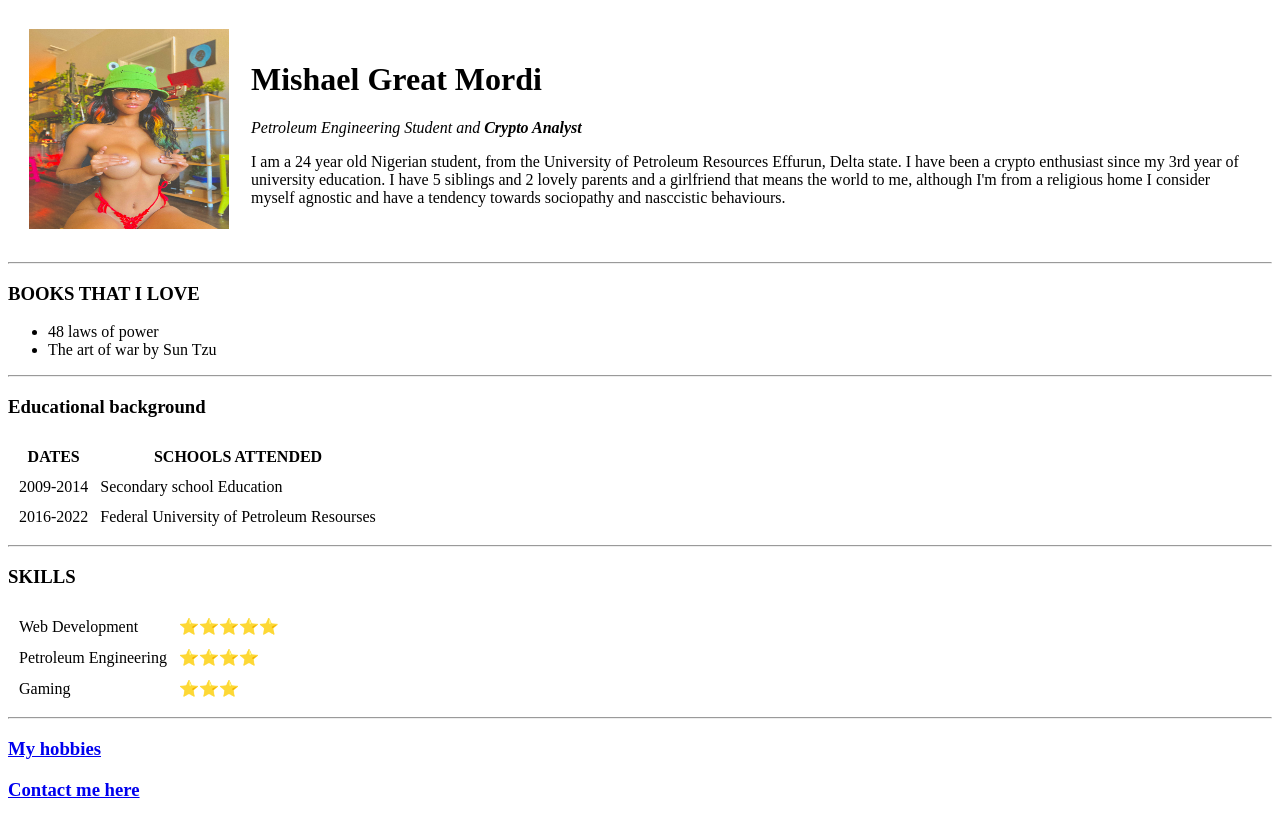
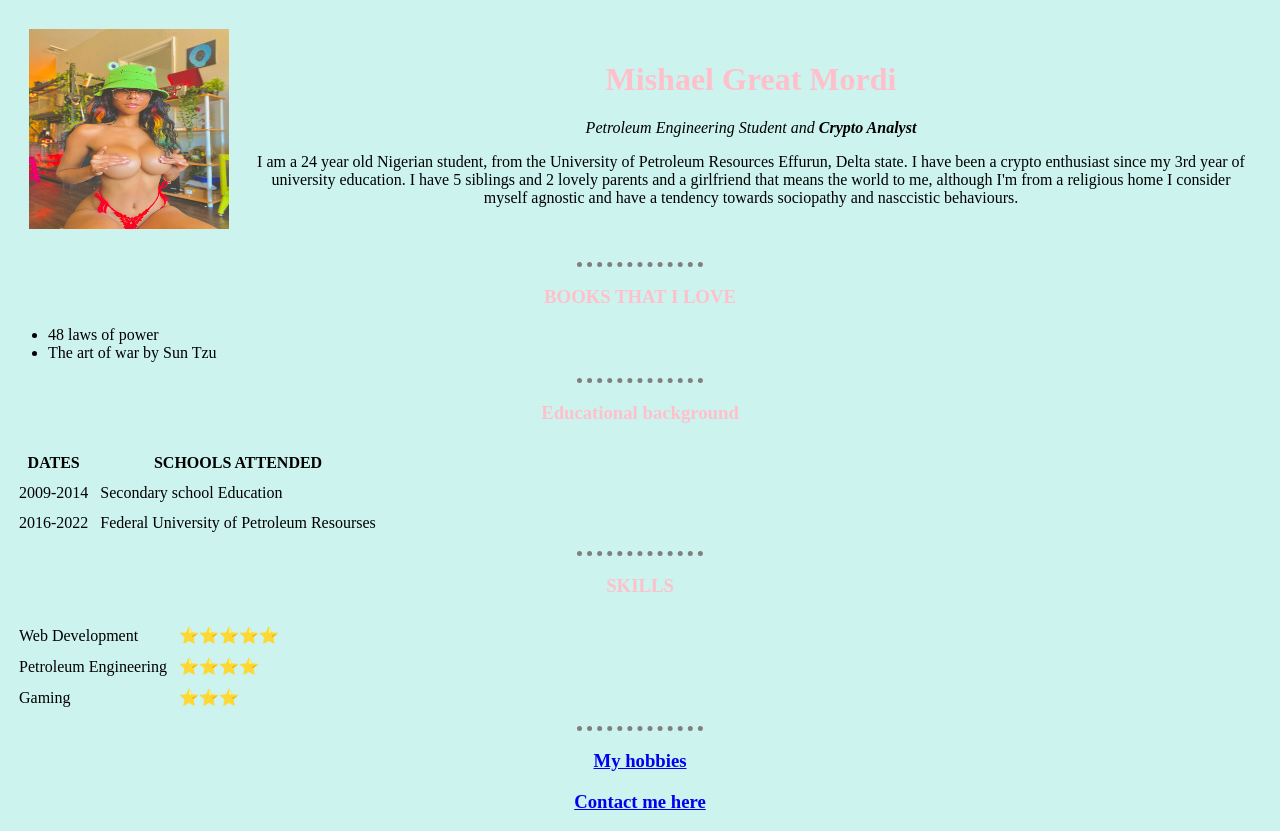
Before and after one commit to Mishhael9/trial-html-site, a plain HTML site: page index.html in a window 1280 px wide. Drawn offline with Linux system fonts and the light colour scheme.

Commit message:
Add files via upload

```diff
--- a/index.html
+++ b/index.html
@@ -4,6 +4,7 @@
 <head>
   <meta charset="utf-8">
   <title>MishDgr8 Personal Site</title>
+  <link rel="stylesheet" href="styles.css">
 </head>
 
 <body>
@@ -11,12 +12,13 @@
     <tr>
       <td><img src="mishael.jpg" width="200" height="200" alt="Mishael"></td>
       <td><h1>Mishael Great Mordi</h1>
-      <p><em>Petroleum Engineering Student and <strong>Crypto Analyst</strong></em></p>
+      <p><em><center>Petroleum Engineering Student and <strong>Crypto Analyst</strong></em></p>
       <p>I am a 24 year old Nigerian student, from the University of Petroleum Resources
           Effurun, Delta state. I have been a crypto enthusiast since my 3rd year of
            university education. I have 5 siblings and 2 lovely parents and a girlfriend
           that means the world to me, although I'm from a religious home I consider myself
-        agnostic and have a tendency towards sociopathy and nasccistic behaviours.</p></td>
+        agnostic and have a tendency towards sociopathy and nasccistic behaviours.  </center></p></td>
+
     </tr>
   </table>
   <hr>
--- /dev/null
+++ b/styles.css
@@ -0,0 +1,19 @@
+body {
+  background-color: #CCF3EE;
+}
+
+hr {
+  border-color: grey;
+  border-style: none;
+  border-top-style: dotted;
+  border-width: 5px;
+  width: 10%;
+}
+h1{
+  text-align: center;
+  color: pink;
+}
+h3{
+  text-align: center;
+  color: pink;
+}
```
Also changed, not shown: hobbies.html (+1 -0 lines), my contact.html (+1 -0 lines).
